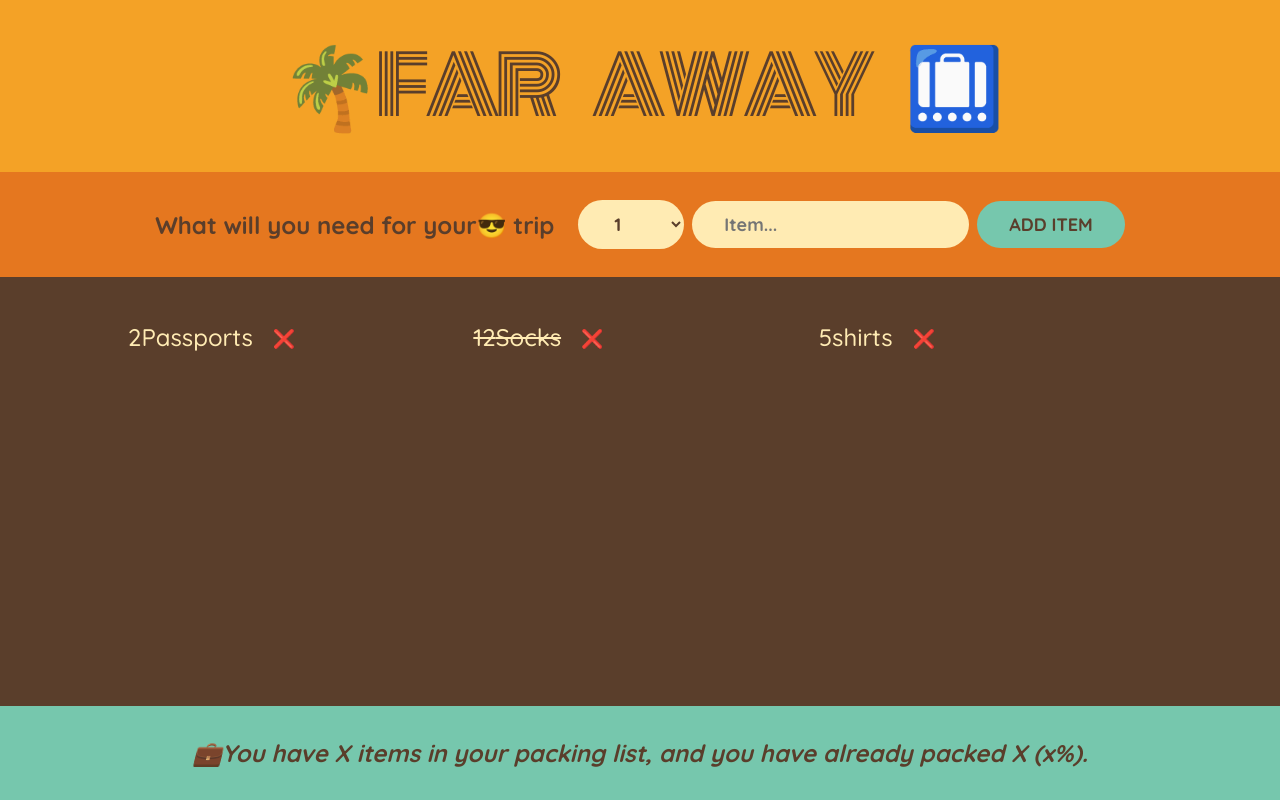
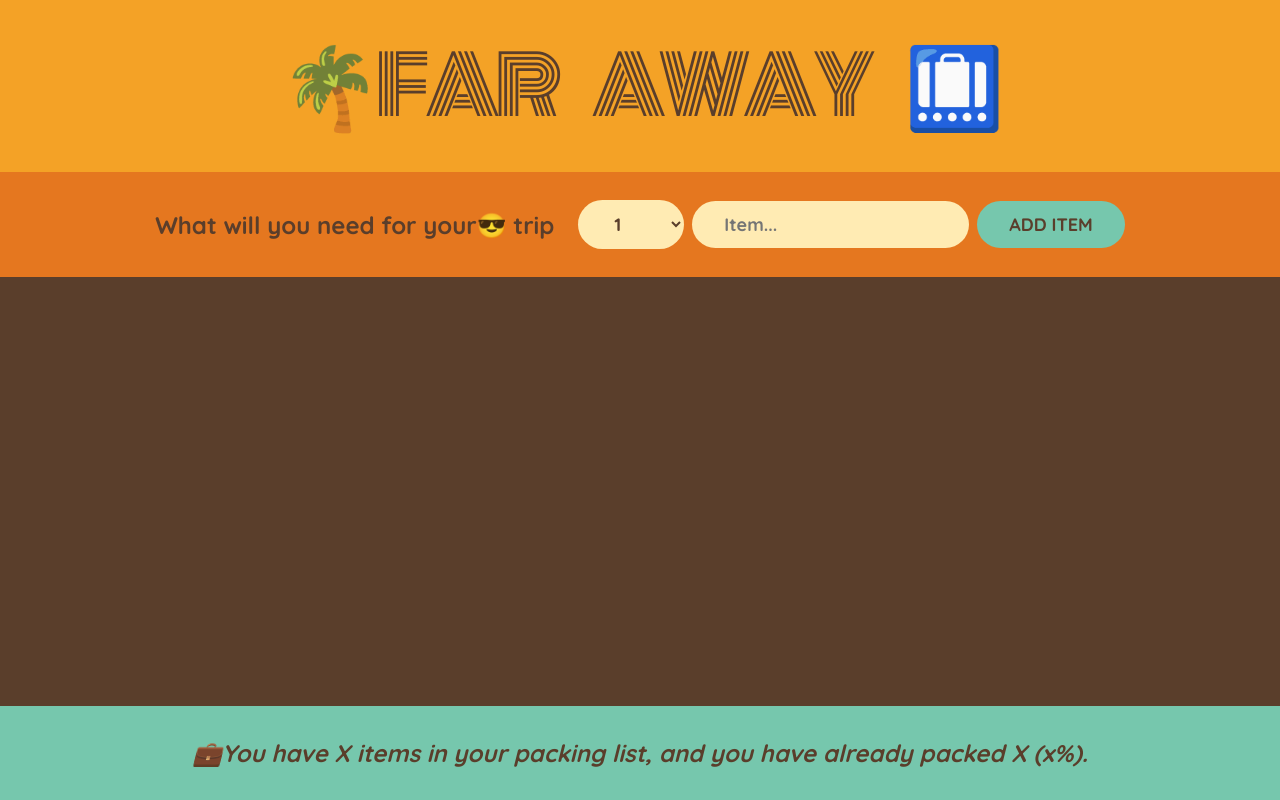
Before and after one commit to kmetz73/travel-list, a React (Create React App) app: page / in a window 1280 px wide. Built offline with nearby package versions, Linux system fonts and the light colour scheme.

Commit message:
added  newItem to  packing list

```diff
--- a/src/App.js
+++ b/src/App.js
@@ -7,11 +7,18 @@
 ];
 
 export default function App() {
+  const [items, setItems] = useState([]);
+
+  function handleAddItems(item) {
+    setItems((items) => [...items, item]);
+    // console.log(items);
+  }
+
   return (
     <div className="app">
       <Logo />
-      <Form />
-      <PackingList />
+      <Form onAddItems={handleAddItems} />
+      <PackingList items={items} />
       <Stats />
     </div>
   );
@@ -20,7 +27,7 @@
   return <h1>🌴Far Away 🛄</h1>;
 }
 
-function Form() {
+function Form({ onAddItems }) {
   const [description, setDescription] = useState("");
   const [quantity, setQuantity] = useState(1);
 
@@ -31,7 +38,9 @@
 
     const newItem = { description, quantity, packed: false, id: Date.now() };
     // console.log(e.target);
-    console.log(newItem);
+    // console.log(newItem);
+
+    onAddItems(newItem);
 
     setDescription("");
     setQuantity(1);
@@ -60,11 +69,11 @@
   );
 }
 
-function PackingList() {
+function PackingList({ items }) {
   return (
     <div className="list">
       <ul>
-        {initialItems.map((item) => (
+        {items.map((item) => (
           <Item item={item} key={item.id} />
         ))}
       </ul>
@@ -76,10 +85,9 @@
   return (
     <li>
       <span style={item.packed ? { textDecoration: "line-through" } : {}}>
-        {item.quantity}
-        {item.description}
+        {item.quantity} {item.description}
       </span>
-      <button>❌</button>
+      <button onClick="submit">❌</button>
     </li>
   );
 }
```
